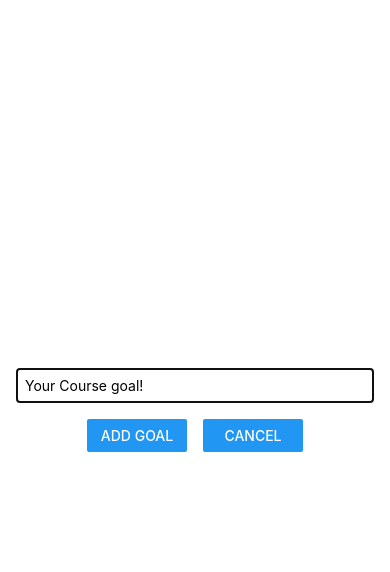
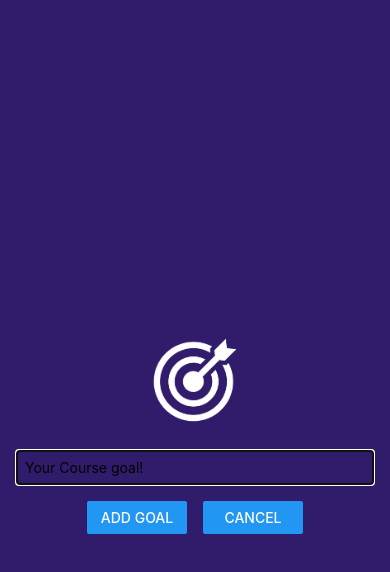
Before and after one commit to maxmay94/RNCourse_01, a React Native app: screen / in a window 390 px wide. Both pictures are taken after a click on the button "ADD NEW GOAL". Shown: the top 572 px of the page. Built offline with nearby package versions, Linux system fonts and the light colour scheme.

Commit message:
add image and change background color of modal

```diff
--- a/components/GoalInput.js
+++ b/components/GoalInput.js
@@ -1,4 +1,4 @@
-import { StyleSheet, View, TextInput, Button, Modal } from "react-native"
+import { StyleSheet, View, TextInput, Button, Modal, Image } from "react-native"
 import { useState } from "react"
 
 function GoalInput (props) {
@@ -16,6 +16,7 @@
   return (
     <Modal visible={props.visible} animationType='slide'>
       <View style={styles.inputContainer}>
+        <Image source={require('../assets/images/goal.png')} style={styles.image} />
         <TextInput
           style={styles.textInput}
           placeholder='Your Course goal!'
@@ -43,9 +44,7 @@
     flex: 1,
     justifyContent: 'center',
     alignItems: 'center',
-    marginBottom: 24,
-    borderBottomWidth: 1,
-    borderBottomColor: '#cccccc',
+    backgroundColor: '#311b6b'
   },
   textInput: {
     borderWidth: 1,
@@ -61,4 +60,9 @@
     width: 100,
     marginHorizontal: 8,
   },
+  image: {
+    width: 100,
+    height: 100,
+    margin: 20
+  }
 })
```
Also changed, not shown: assets/images/goal.png (added).
